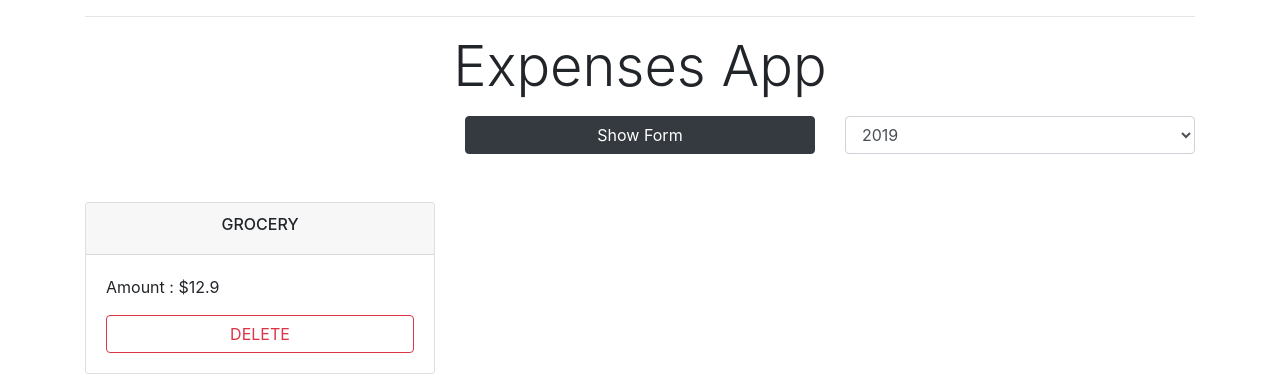
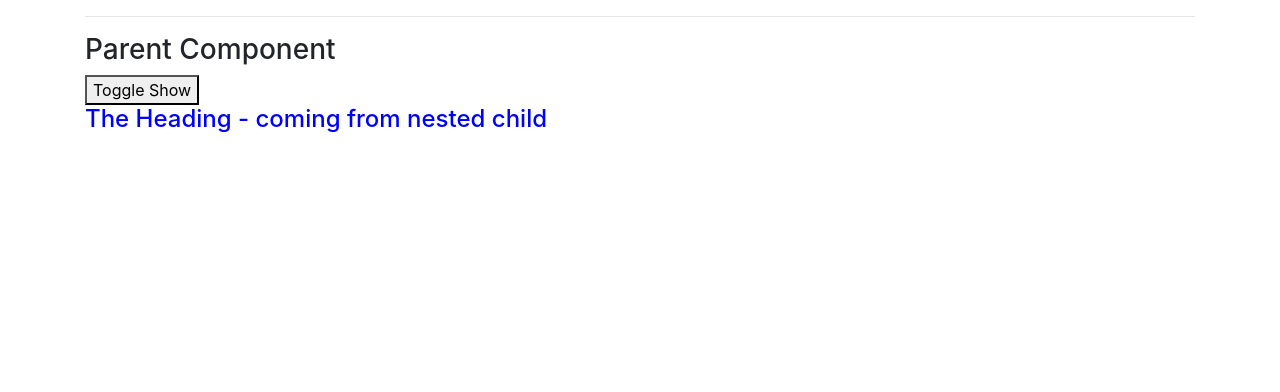
Before and after one commit to synergy2411/brillio-react-apr22, a React (Create React App) app in the folder first-app/: page / in a window 1280 px wide. Shown: the top 392 px of the page. Built offline with nearby package versions, Linux system fonts and the light colour scheme.

Commit message:
rendering of react comp

```diff
--- a/first-app/src/App.tsx
+++ b/first-app/src/App.tsx
@@ -7,6 +7,7 @@ import Login from './Components/Login/Login';
 import UseStateDemo from './Components/Playground/Hooks/UseStateDemo';
 import UseEffectDemo from './Components/Playground/Hooks/UseEffectDemo';
 import UseReducerDemo from './Components/Playground/Hooks/UseReducerDemo';
+import ParentComp from './Components/Playground/ReactInternals/ParentComp';
 
 function App() {
     // const [toggleComp, setToggleComp] = useState<boolean>(true);
@@ -32,7 +33,8 @@ function App() {
 
     {/* <ClassBasedComp> </ClassBasedComp> */}
 
-      <Expenses />
+      {/* <Expenses /> */}
+      <ParentComp />
     </div>
   );
 }
--- /dev/null
+++ b/first-app/src/Components/Playground/ReactInternals/ChildAComp.tsx
@@ -0,0 +1,14 @@
+import React from "react";
+import MyHeading from "./MyHaeding";
+
+const ChildAComp : React.FC<{show : boolean}> = (props) => {
+
+    console.log("Child A Component");
+    return (
+        <>
+           { props.show && <MyHeading />}
+        </>
+    )
+}
+
+export default ChildAComp;
--- /dev/null
+++ b/first-app/src/Components/Playground/ReactInternals/MyHaeding.tsx
@@ -0,0 +1,13 @@
+import styled from 'styled-components';
+
+const StyledHeading = styled.h4`
+    color : blue;
+`
+const MyHeading = () => {
+    console.log("My Heading component")
+    return (
+        <StyledHeading>The Heading - coming from nested child</StyledHeading>
+    )
+}
+
+export default MyHeading;
--- /dev/null
+++ b/first-app/src/Components/Playground/ReactInternals/ParentComp.tsx
@@ -0,0 +1,18 @@
+import { useState } from "react";
+import ChildAComp from "./ChildAComp";
+
+const ParentComp = () => {
+    const [show, setShow] = useState<boolean>(true)
+
+    console.log("Parent Component");
+    return (
+        <>
+        <h3>Parent Component</h3>
+        <button onClick={() => setShow(!show)}>Toggle Show</button>
+            <ChildAComp show={true} />
+        </>
+    )
+
+}
+
+export default ParentComp;
```
Also changed, not shown: 1 other file (tests, documents, lock files or other folders).
